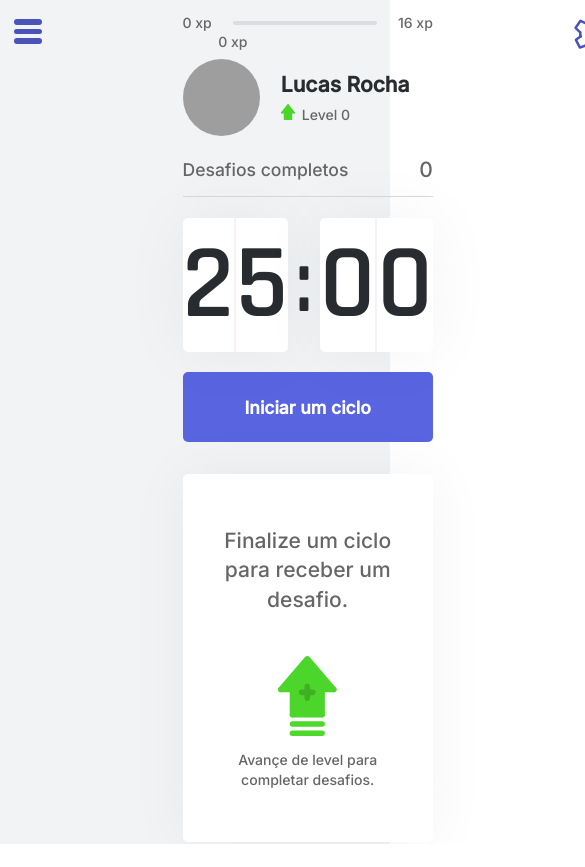
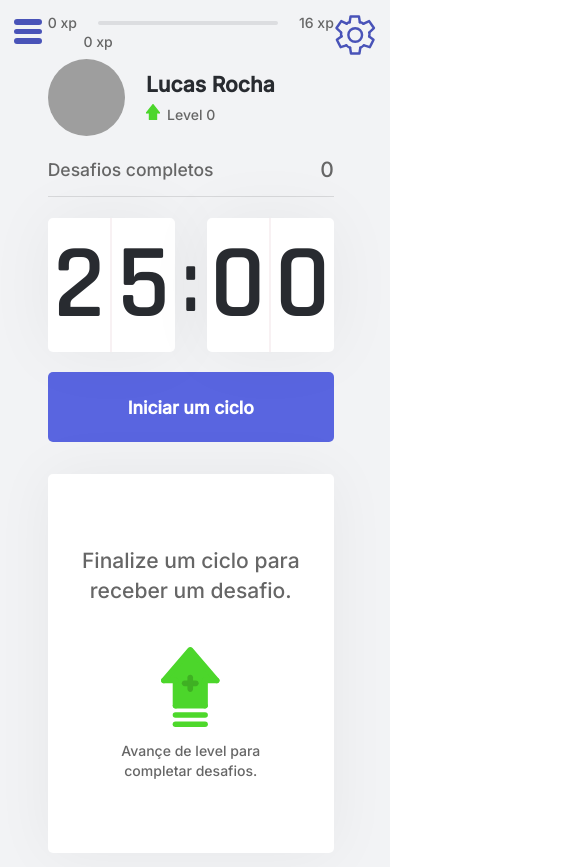
Before and after one commit to Lucasfield3/move-it-next, a Next.js app: page / in a window 390 px wide. Shown: the top 867 px of the page, 585 px wide, since content can reach past the window. Before the commit the page ends 844 px from the top, so only its background shows below. Built offline with nearby package versions, Linux system fonts and the light colour scheme; grey boxes are pictures that could not be loaded.

Commit message:
home page responsive to almost any device

```diff
--- /dev/null
+++ b/src/components/Body.tsx
@@ -0,0 +1,46 @@
+import { useContext, CSSProperties, useEffect } from "react"
+import { MenuButtonContext } from "../context/MenuButtonContext"
+import { SettingsContext } from "../context/SettingsContext"
+import styles from '../styles/pages/Home.module.css'
+export default function Body({children}){
+
+    const { theme} = useContext(SettingsContext)
+
+    const { handleIsActiveForBodyClick, isSideActive } = useContext(MenuButtonContext)
+
+    const styleToggle = {
+      background: theme === 'dark' && 'var(--title)',
+      transition: 'background 200ms linear',
+      cursor: isSideActive === true && 'pointer'
+    } as CSSProperties
+
+    // const body = window.matchMedia('(max-width:700px)')
+    // const waitBrowser = () =>{
+    //     const overlay = document.getElementById('overlay')
+    //         if(body.matches) {
+
+    //             if(process.browser){
+    //                 overlay.style.background = 'yellow'
+    //             }
+    //         }else{
+    //             overlay.style.background = 'blue'
+    //         }
+    // }
+
+    // if(window !== undefined){
+    //     body.addEventListener('change' ,waitBrowser)
+    // }
+
+    // useEffect(()=>{
+
+
+    // }, [])
+
+    return(
+        <div id='overlay' onClick={handleIsActiveForBodyClick} style={styleToggle} className={styles.body} >
+           { isSideActive === true && <div className={styles.overlay}/> || null}
+            {children}
+        </div>
+    )
+
+}
--- a/src/components/BodyHome.tsx
+++ /dev/null
@@ -1,26 +0,0 @@
-import { useContext, CSSProperties } from "react"
-import { MenuButtonContext } from "../context/MenuButtonContext"
-import { SettingsContext } from "../context/SettingsContext"
-import styles from '../styles/pages/Home.module.css'
-export default function BodyHome({children}){
-
-    const { theme} = useContext(SettingsContext)
-
-    const { handleIsActiveForBodyClick, isSideActive } = useContext(MenuButtonContext)
-
-    const styleToggle = {
-      background: theme === 'dark' && 'var(--title)',
-      transition: 'background 200ms linear',
-      cursor: isSideActive === true && 'pointer'
-    } as CSSProperties
-
-
-
-    return(
-        <div onClick={handleIsActiveForBodyClick} style={styleToggle} className={styles.bodyHome} >
-           { isSideActive === true && <div className={styles.overlay}/> || null}
-            {children}
-        </div>
-    )
-
-}
--- a/src/pages/LeaderBoards.tsx
+++ b/src/pages/LeaderBoards.tsx
@@ -7,7 +7,7 @@ import { GetServerSideProps } from 'next';
 import { SettingsProvider } from '../context/SettingsContext';
 import { ChallengesProvider } from '../context/ChallengesContext';
 import { PageProps } from '.';
-import BodyHome from '../components/BodyHome';
+import Body from '../components/Body';
 import { HeaderLeaderBoard } from '../components/HeaderLeaderBoard';
 import { CountDownProvider } from '../context/CountDownContext';
 import { LanguageProvider } from '../context/LanguageContext';
@@ -28,7 +28,7 @@ export default function LeaderBoards (props:PageProps){
                 challengesCompleted={props.challengesCompleted}
                 >
                     <CountDownProvider>
-                    <BodyHome>
+                    <Body>
                         <MenuButton/>
                         <div className={styles.containerLeaderBoards}>
                             <HeaderLeaderBoard/>
@@ -37,7 +37,7 @@ export default function LeaderBoards (props:PageProps){
                             </div>
                         </div>
                         <Settings/>
-                    </BodyHome>
+                    </Body>
                     </CountDownProvider>
                 </ChallengesProvider>
             </SettingsProvider>
--- a/src/pages/index.tsx
+++ b/src/pages/index.tsx
@@ -12,9 +12,10 @@ import { ChallengesProvider } from "../context/ChallengesContext";
 import { ToggleDarktheme } from "../components/ToggleDarkTheme";
 import { SettingsProvider } from "../context/SettingsContext";
 import MenuButton from "../components/MenuButton";
-import BodyHome from "../components/BodyHome";
+import Body from "../components/Body";
 import Settings from "../components/Settings";
 import { LanguageProvider } from "../context/LanguageContext";
+import { useEffect } from "react";
 
 
 
@@ -42,7 +43,8 @@ export default function Home(props: PageProps) {
     </Head>
 
     <SettingsProvider minutes={props.minutes} seconds={props.seconds} theme={props.theme}>
-        <BodyHome>
+        <Body>
+        <div id='body' className={styles.wrappedContent}>
 
           <ChallengesProvider
 
@@ -70,7 +72,8 @@ export default function Home(props: PageProps) {
             </div>
             <Settings/>
           </ChallengesProvider>
-        </BodyHome>
+        </div>
+        </Body>
        </SettingsProvider>
     </LanguageProvider>
     </>
--- a/src/styles/components/ChallengeBox.module.css
+++ b/src/styles/components/ChallengeBox.module.css
@@ -1,5 +1,5 @@
 .challengeBoxContainer{
-    height: 103.3%;
+    height: 27rem;
     background: var(--white);
     border-radius: 5px;
     box-shadow: 0 0 60px rgb(0 0 0 / 5%);
@@ -13,7 +13,9 @@
 
 .challengeBoxNotActive {
     display: flex;
+    height: 100%;
     flex-direction: column;
+    justify-content: center;
     align-items: center;
 }
 
--- a/src/styles/components/Settings.module.css
+++ b/src/styles/components/Settings.module.css
@@ -1,8 +1,12 @@
 .settingsIcon{
+    display: flex;
+    justify-content: flex-end;
     padding: 1rem 1rem 0rem 0rem;
 }
 
 .settingsIcon img{
+    width: 3rem;
+    height: 3rem;
     cursor: pointer;
     animation-duration: 1s;
     animation-iteration-count: infinite;
--- a/src/styles/components/SideBar.module.css
+++ b/src/styles/components/SideBar.module.css
@@ -11,7 +11,8 @@
 .sideBarActive{
     display: flex;
     flex-direction: column;
-    height: 100vh;
+    min-height: 100vh;
+    min-height: -webkit-fill-available;
     position: fixed;
     width: 8%;
     background: #ffff;
@@ -30,7 +31,7 @@
 .barLinks{
     display: flex;
     flex-direction: column;
-    height: 100%;
+    height: 75vh;
     align-items: center;
     justify-content: center;
 }
--- a/src/styles/pages/Home.module.css
+++ b/src/styles/pages/Home.module.css
@@ -1,11 +1,14 @@
-.bodyHome{
-    margin: 0 auto 0;
+.body{
+    margin: 0;
     padding: 0;
     min-height: 100vh !important;
     min-height: -webkit-fill-available;
+    background: var(--background);
+}
+
+.wrappedContent{
     display: grid;
-    grid-template-columns: 1fr 28fr 1fr;
-    background: var(--background);
+    grid-template-columns: 1fr 6fr 1fr;
 }
 
 .overlay{
@@ -23,13 +26,13 @@
 }
 
 .container{
-    min-height: 100vh;
-    min-height: -webkit-fill-available;
+    height: 100vh;
     max-width: 992px;
-    margin: 0 10rem 0 10rem;
+    margin: 0;
     padding: 1rem 0rem 1rem 0rem;
     display: flex;
     flex-direction: column;
+    min-width: 13rem;
 }
 
 .headerHome{
@@ -45,11 +48,15 @@
     align-items: center;
 }
 
-.challengeBoxSection{
-    height: 89%;
-}
+
 
 @media (max-width:728px){
+
+    .container{
+        height: unset;
+        min-height: 100vh;
+        min-height: -webkit-fill-available;
+    }
 
     .container section{
         flex: 1;
```
